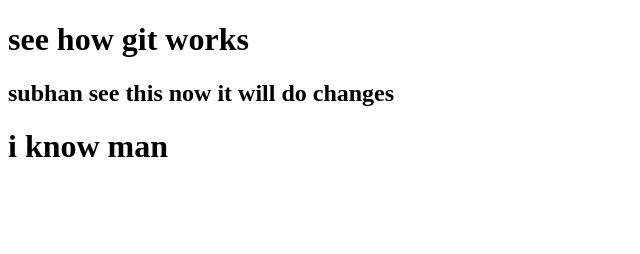
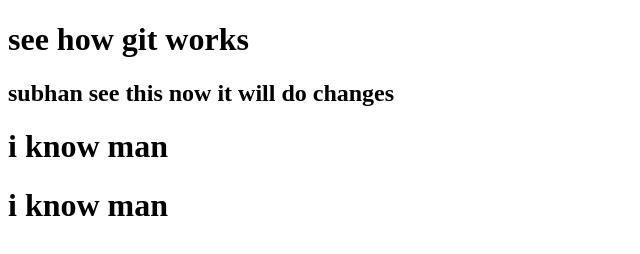
Before and after one commit to subhan300/learninggithub1november, a website: page index.html in a window 1280 px wide. Shown: the whole page, without its empty margins (0-640 px from the left). Drawn offline with Linux system fonts and the light colour scheme.

Commit message:
Update index.html

```diff
--- a/index.html
+++ b/index.html
@@ -9,6 +9,6 @@
     <h1>see how git works</h1>
 <h2>subhan see this now it will do changes</h2>
 <h1>i know man</h1>
-
+<h1>i know man</h1>
 </body>
 </html>
```
